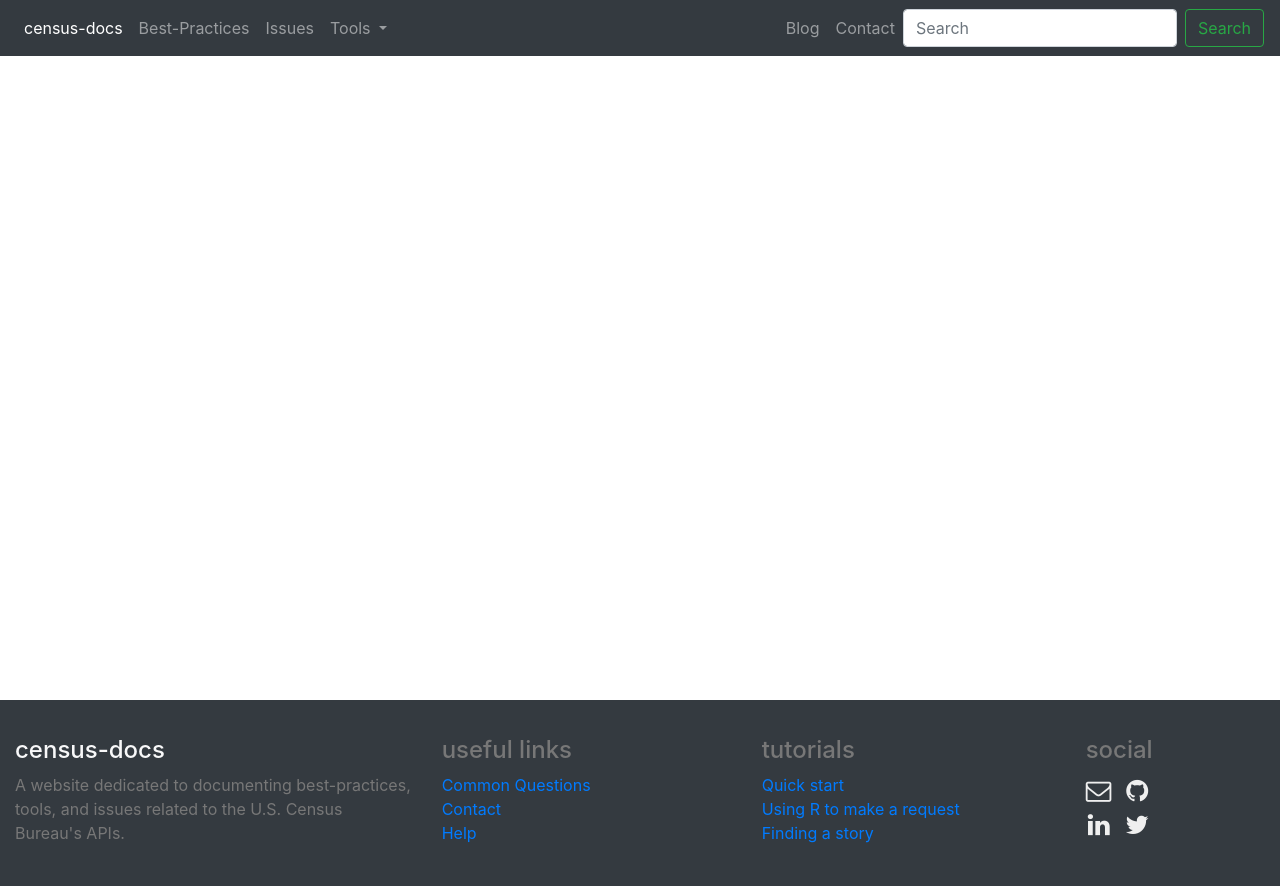
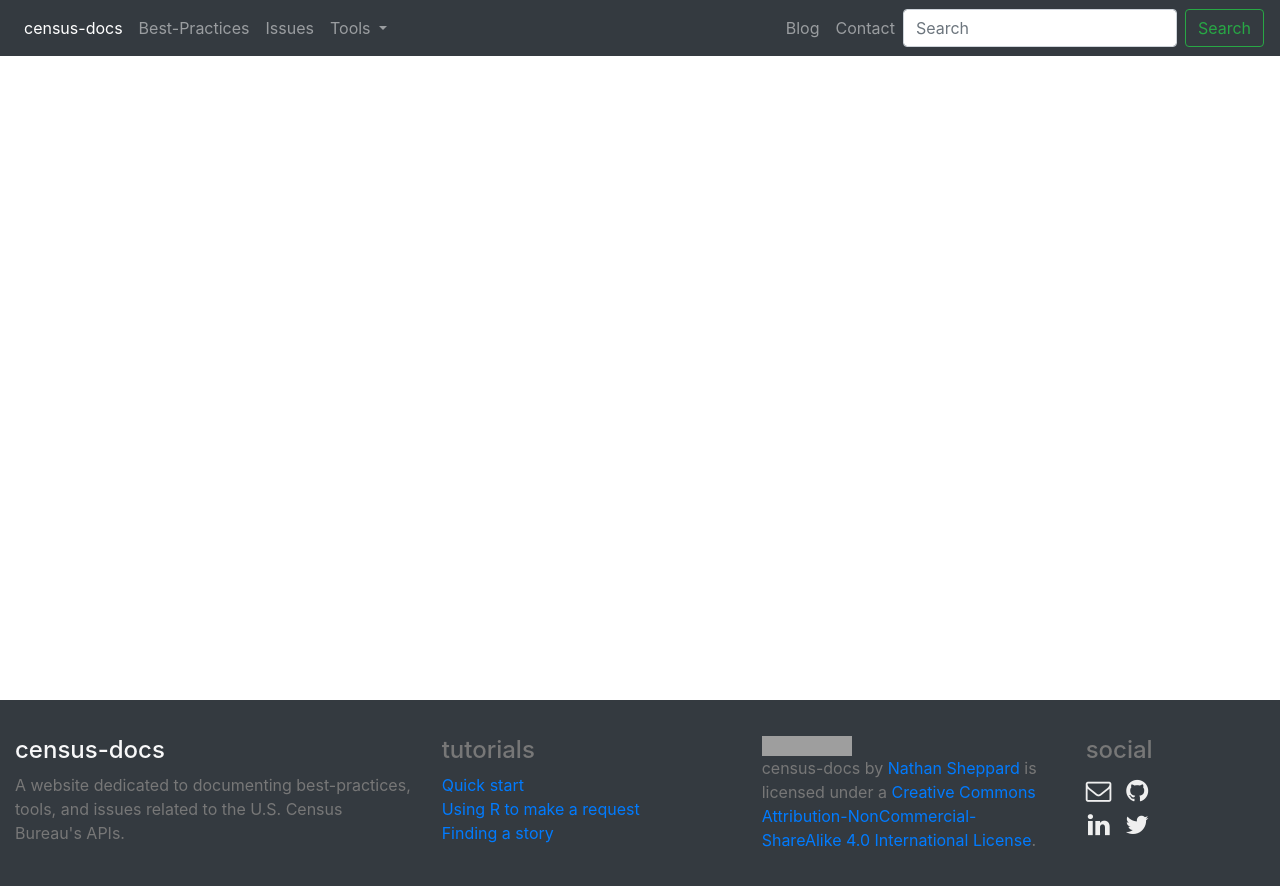
Before and after one commit to shepnathand/census-docs, a Jekyll site: the page built from index.md, in a window 1280 px wide and 900 px high, scrolled down 320 px. Shown: the top 886 px of the window. Built offline with Jekyll 4.4.1, drawn with Linux system fonts in a browser that asks for light colours; nearby versions of some CDN libraries; grey boxes are pictures that could not be loaded.

Commit message:
added creative commons license

```diff
--- a/_includes/footer.html
+++ b/_includes/footer.html
@@ -7,16 +7,13 @@
         <p>A website dedicated to documenting best-practices, tools, and issues related to the U.S. Census Bureau's APIs.</p>
       </div>
       <div class="col-sm-3 py-2">
-        <h4 id="divnks" style="margin-top: 28px;">useful links</h4>
-        <div><a href="#">Common Questions</a></div>
-        <div><a href="/contact/">Contact</a></div>
-        <div><a href="#">Help</a></div>
-      </div>
-      <div class="col-sm-3 py-2">
-        <h4 id="more divnks" style="margin-top: 28px;">tutorials</h4>
+        <h4 id="more links" style="margin-top: 28px;">tutorials</h4>
         <div><a href="http://www.mooreds.com/wordpress/archives/963">Quick start</a></div>
         <div><a href="https://data.library.virginia.edu/using-census-data-api-with-r/">Using R to make a request</a></div>
         <div><a href="https://source.opennews.org/articles/finding-stories-census-data/">Finding a story</a></div>
+      </div>
+      <div class="col-sm-3 py-2">
+        <a rel="license" href="http://creativecommons.org/licenses/by-nc-sa/4.0/"><img alt="Creative Commons License" style="border-width:0; margin-top: 28px;" src="https://i.creativecommons.org/l/by-nc-sa/4.0/80x15.png" /></a><br /><span xmlns:dct="http://purl.org/dc/terms/" href="http://purl.org/dc/dcmitype/Text" property="dct:title" rel="dct:type">census-docs</span> by <a xmlns:cc="http://creativecommons.org/ns#" href="https://adoring-wozniak-fc7a12.netlify.com/" property="cc:attributionName" rel="cc:attributionURL">Nathan Sheppard</a> is licensed under a <a rel="license" href="http://creativecommons.org/licenses/by-nc-sa/4.0/">Creative Commons Attribution-NonCommercial-ShareAlike 4.0 International License</a>.
       </div>
       <div class="col-sm-2 py-2">
         <h4 id="social" style="margin-top: 28px; margin-left: 4px;">social</h4>
```
